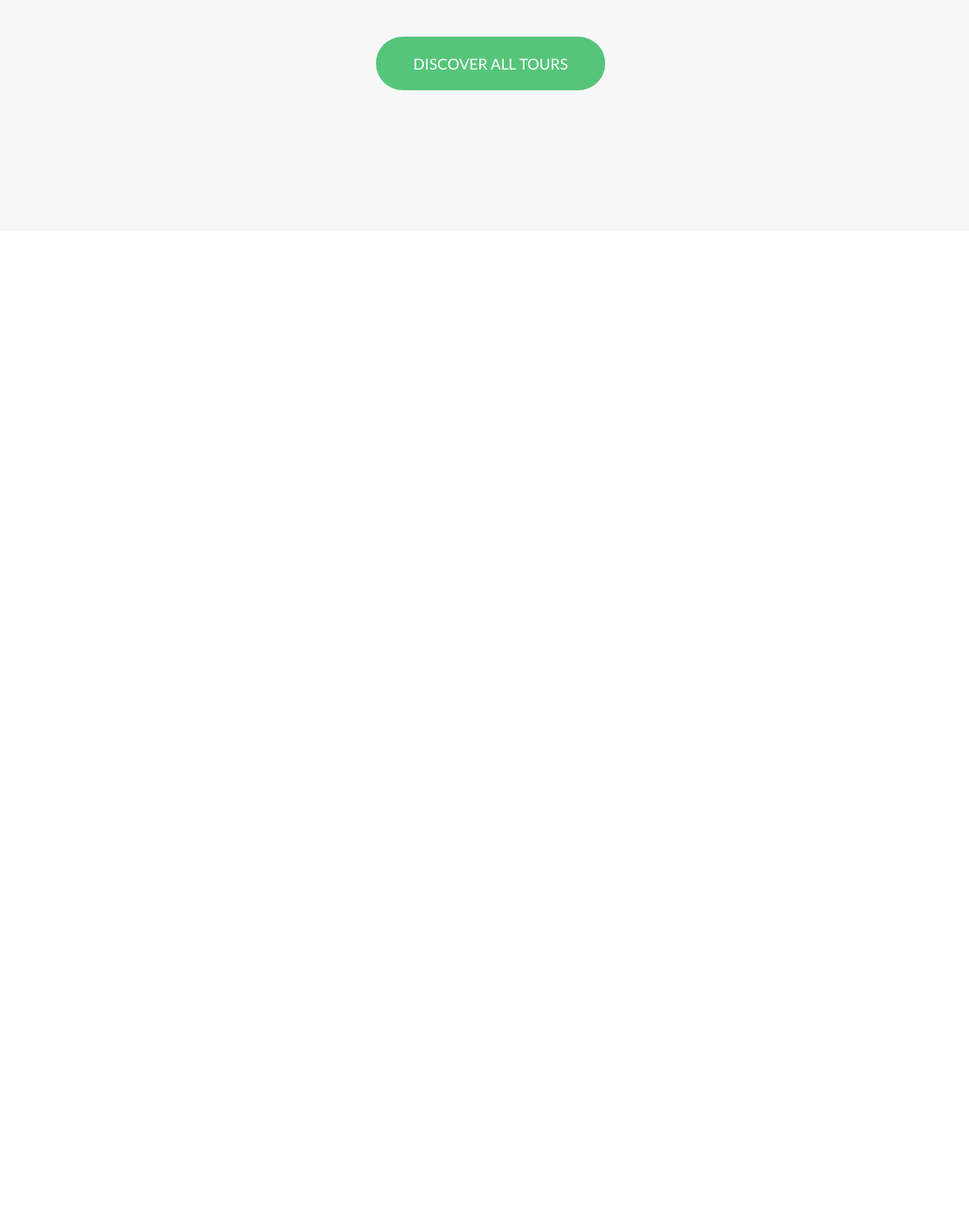
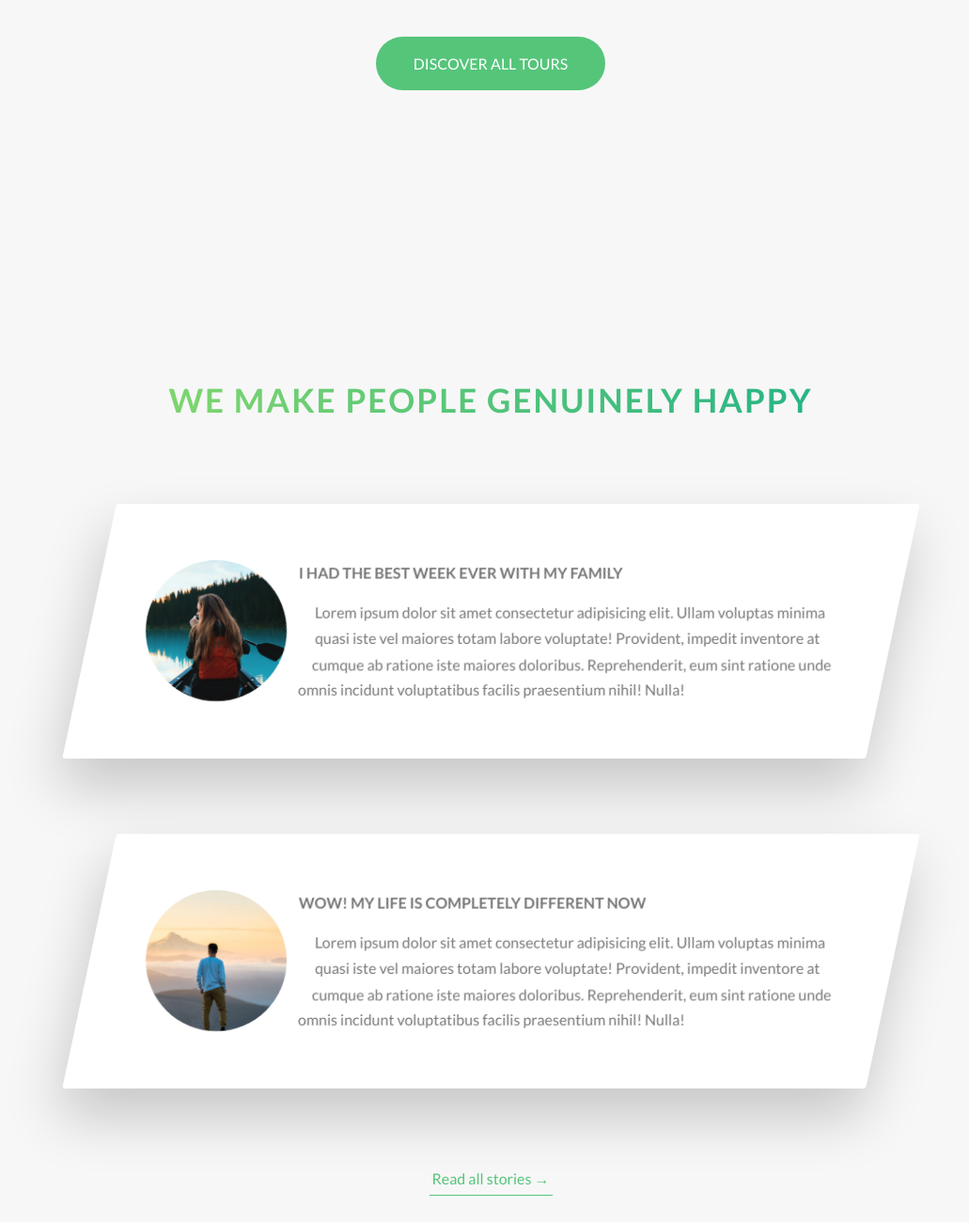
Before and after one commit to alexey-varnavsky/natours, a website: page index.html in a window 1280 px wide. Shown: the part 3023-4323 px from the top of the page at 94% size, without its empty margins (118-1149 px from the left). Before the commit the page ends 3299 px from the top, so only its background shows below. Drawn offline with Linux system fonts and the light colour scheme.

Commit message:
Added testimonials and button below and styles

```diff
--- a/index.html
+++ b/index.html
@@ -253,6 +253,72 @@
           <a href="#" class="btn btn--green">Discover all tours</a>
         </div>
       </section>
+
+      <section class="section-stories">
+        <div class="u-center-text u-margin-bottom-big">
+          <h2 class="heading-secondary">
+            We make people genuinely happy
+          </h2>
+        </div>
+
+        <div class="row">
+          <div class="story">
+            <figure class="story__shape">
+              <img
+                src="img/nat-8.jpg"
+                alt="Person on a tour"
+                class="story__img"
+              />
+              <figcaption class="story__caption">
+                Mary Smith
+              </figcaption>
+            </figure>
+            <div class="story__text">
+              <h3 class="heading-tertiary u-margin-bottom-small">
+                I had the best week ever with my family
+              </h3>
+              <p>
+                Lorem ipsum dolor sit amet consectetur adipisicing elit. Ullam
+                voluptas minima quasi iste vel maiores totam labore voluptate!
+                Provident, impedit inventore at cumque ab ratione iste maiores
+                doloribus. Reprehenderit, eum sint ratione unde omnis incidunt
+                voluptatibus facilis praesentium nihil! Nulla!
+              </p>
+            </div>
+          </div>
+        </div>
+
+        <div class="row">
+          <div class="story">
+            <figure class="story__shape">
+              <img
+                src="img/nat-9.jpg"
+                alt="Person on a tour"
+                class="story__img"
+              />
+              <figcaption class="story__caption">
+                Jack Wilson
+              </figcaption>
+            </figure>
+            <div class="story__text">
+              <h3 class="heading-tertiary u-margin-bottom-small">
+                WOW! My life is completely different now
+              </h3>
+              <p>
+                Lorem ipsum dolor sit amet consectetur adipisicing elit. Ullam
+                voluptas minima quasi iste vel maiores totam labore voluptate!
+                Provident, impedit inventore at cumque ab ratione iste maiores
+                doloribus. Reprehenderit, eum sint ratione unde omnis incidunt
+                voluptatibus facilis praesentium nihil! Nulla!
+              </p>
+            </div>
+          </div>
+        </div>
+
+        <div class="u-center-text u-margin-bottom-huge">
+          <a href="#" class="btn-text">Read all stories &rarr;</a>
+        </div>
+      </section>
     </main>
 
     <!-- <section class="grid-test">
@@ -321,8 +387,6 @@
           Col 3 of 4
         </div>
       </div>
-    </section>
-  </body>
-</html> -->
+    </section> -->
   </body>
 </html>
--- /dev/null
+++ b/sass/components/_story.scss
@@ -0,0 +1,59 @@
+.story {
+  width: 75%;
+  margin: 0 auto;
+  box-shadow: 0 3rem 6rem rgba($color-black, 0.2);
+  background-color: $color-white;
+  border-radius: 3px;
+  padding: 6rem;
+  padding-left: 9rem;
+  font-size: $default-font-size;
+  transform: skewX(-12deg);
+
+  &__shape {
+    width: 15rem;
+    height: 15rem;
+    float: left;
+    -webkit-shape-outside: circle(50% at 50% 50%);
+    shape-outside: circle(50% at 50% 50%);
+    -webkit-clip-path: circle(50% at 50% 50%);
+    clip-path: circle(50% at 50% 50%);
+    transform: translateX(-3rem) skewX(12deg);
+    position: relative;
+    overflow: hidden;
+  }
+
+  &__img {
+    height: 100%;
+    transform: translateX(-3.8rem) scale(1.4);
+    backface-visibility: hidden;
+    transition: all 0.5s;
+  }
+
+  &__text {
+    transform: skewX(12deg);
+  }
+
+  &__caption {
+    position: absolute;
+    top: 50%;
+    left: 50%;
+    transform: translate(-50%, 20%);
+    color: $color-white;
+    text-transform: uppercase;
+    font-size: 1.7rem;
+    text-align: center;
+    opacity: 0;
+    transition: all 0.5s;
+    backface-visibility: hidden;
+  }
+
+  &:hover &__caption {
+    opacity: 1;
+    transform: translate(-50%, -50%);
+  }
+
+  &:hover &__img {
+    transform: translateX(-3.8rem) scale(1);
+    filter: blur(3px) brightness(80%);
+  }
+}
--- a/sass/main.scss
+++ b/sass/main.scss
@@ -11,6 +11,7 @@
 @import "components/card";
 @import "components/composition";
 @import "components/feature-box";
+@import "components/story";
 
 @import "layout/grid";
 @import "layout/header";
--- a/sass/pages/_home.scss
+++ b/sass/pages/_home.scss
@@ -26,3 +26,8 @@
   padding: 25rem 0 15rem 0;
   margin-top: -12rem;
 }
+
+.section-stories {
+  padding: 15rem 0;
+  background-color: $color-grey-light-1;
+}
```
Also changed, not shown: css/style.css.
